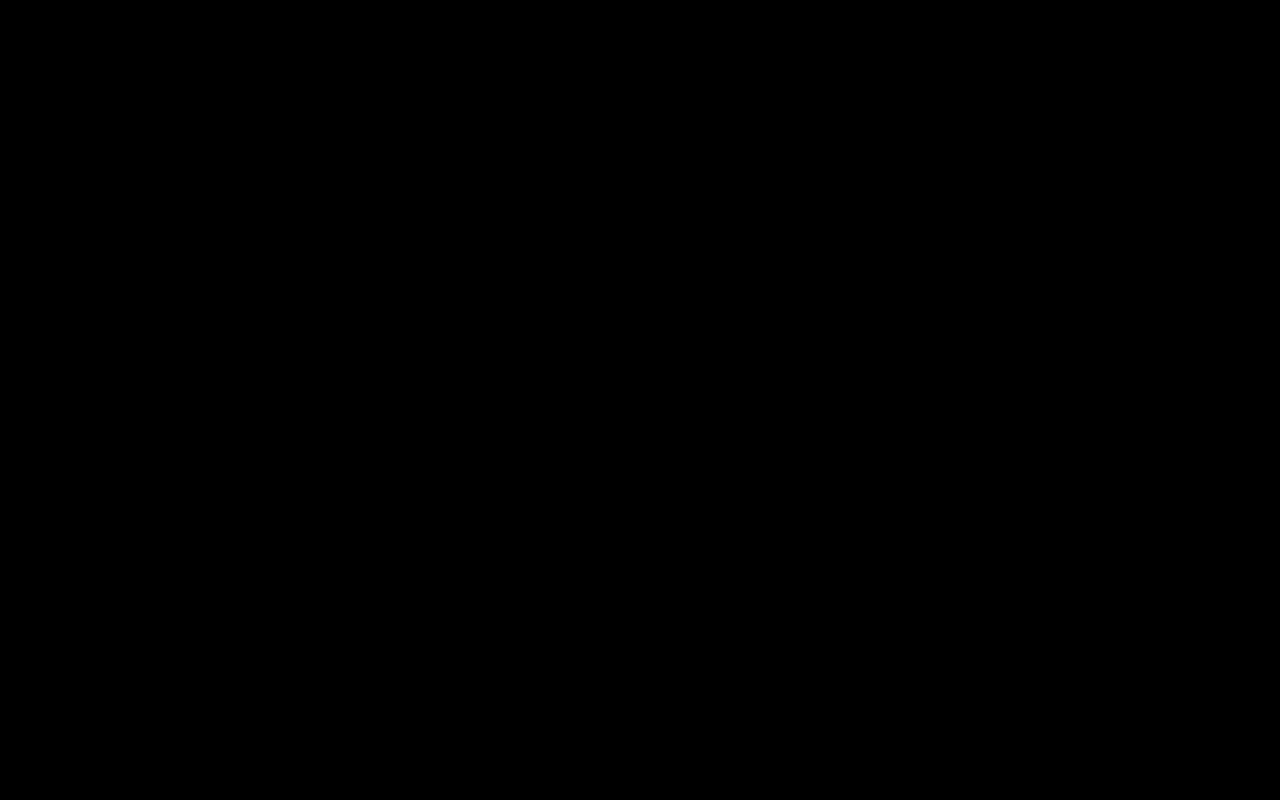
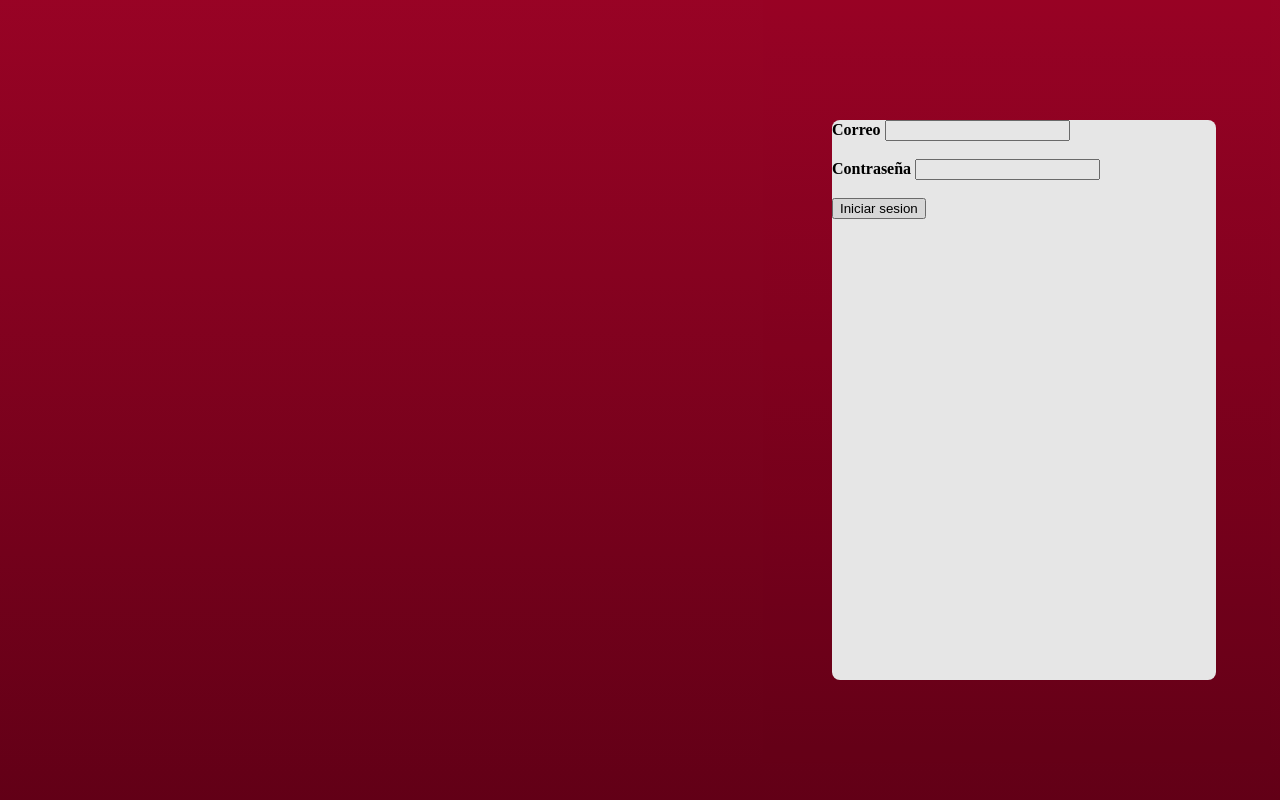
Before and after one commit to berkanrhdz/Fadming, a PHP site: page /inicio.html in a window 1280 px wide. Before the commit the page is empty. Run offline with PHP 8.4, Linux system fonts and the light colour scheme.

Commit message:
Implementado el formulario de inicio de la página web.

```diff
--- a/Web/css/estilo.css
+++ b/Web/css/estilo.css
@@ -15,3 +15,34 @@ html {
 	background-color: black;
 	overflow: hidden;
 }
+
+body {
+	width: 100%;
+	height: 100%;
+	margin: 0;
+	background-color: black;
+	overflow: hidden;
+}
+
+.contenedor_principal {
+	width: 100%;
+	height: 100%;
+	background: #a90329; /* Old browsers */
+	background: -moz-linear-gradient(top, #a90329 0%, #8f0222 44%, #6d0019 100%); /* FF3.6-15 */
+	background: -webkit-linear-gradient(top, #a90329 0%,#8f0222 44%,#6d0019 100%); /* Chrome10-25,Safari5.1-6 */
+	background: linear-gradient(to bottom, #a90329 0%,#8f0222 44%,#6d0019 100%); /* W3C, IE10+, FF16+, Chrome26+, Opera12+, Safari7+ */
+	filter: progid:DXImageTransform.Microsoft.gradient( startColorstr='#a90329', endColorstr='#6d0019',GradientType=0 ); /* IE6-9 */
+	display: flex;
+    justify-content: center;
+    align-content: center;
+    flex-direction: column;
+    opacity: 0.9;
+}
+
+.contenedor_login {
+	width: 30%;
+	height: 70%;
+	margin-left: 65%;
+	background-color: #FFFFFF;
+    border-radius: 0.5em;
+}
--- a/Web/inicio.html
+++ b/Web/inicio.html
@@ -7,7 +7,18 @@
     </head>
 
     <body>
-        <div class="menu_lateral_izquierdo"></div>
-        <div class="contenedor_principal"></div>
+        <div class="contenedor_principal">
+        	<div class="contenedor_login">
+        		<div class="contenedor-input-iniciar-sesion">
+              		<div class="contenedor-input-label">
+                		<label><b>Correo</b></label>
+                		<input id="correo" name="correo" type="text"></br></br>
+                		<label><b>Contraseña</b></label>
+                		<input id="contrasena" name="contrasena" type="password"></br></br>
+                		<button id="boton-iniciar-sesion" name="boton-iniciar-sesion">Iniciar sesion</button>
+              		</div>
+            	</div>
+        	</div>
+        </div>
     </body>
 </html>
```
